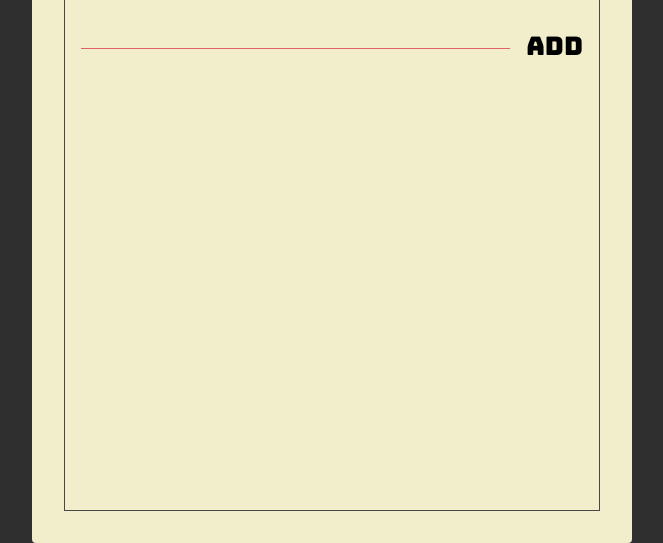
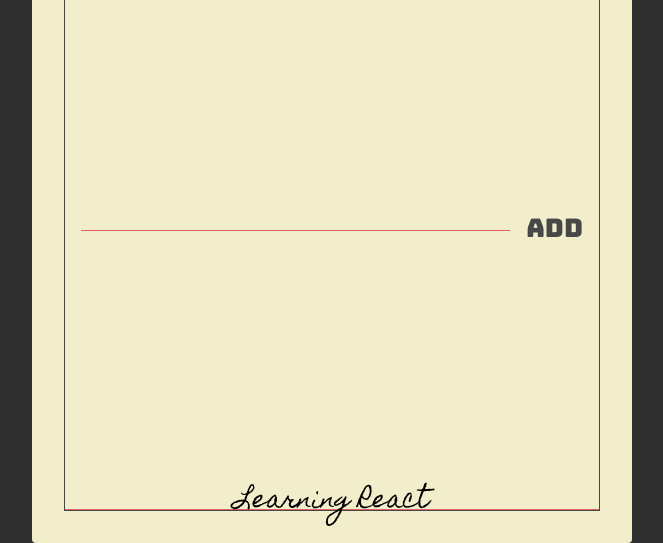
Before and after one commit to adityanofan/html-course, a website: page index.html in a window 1280 px wide. Shown: the part 257-800 px from the top of the page, without its empty margins (308-971 px from the left). Drawn offline with Linux system fonts and the light colour scheme.

Commit message:
membuat main class todos

```diff
--- a/index.html
+++ b/index.html
@@ -22,7 +22,7 @@
     <div class="container">
       <div class="frame">
         <section class="header">
-          <button class="header-btn">Add</button>
+          <button class="header-btn main-black-color">Add</button>
           <h1 class="header-title">Todo Lists</h1>
           <button class="header-btn main-red-color">Clear</button>
         </section>
@@ -30,8 +30,14 @@
         <section class="add">
           <form class="add-form">
             <input type="text" class="add-input" />
-            <button class="add-btn">Add</button>
+            <button class="add-btn main-black-color">Add</button>
           </form>
+        </section>
+
+        <section class="todos">
+          <class class="todo">
+            <span class="todo-text">Learning React</span>
+          </class>
         </section>
       </div>
     </div>
--- a/style.css
+++ b/style.css
@@ -4,10 +4,15 @@
 
 :root {
   --main-red-color: #e06262;
+  --main-black-color: #484848;
 }
 
 .main-red-color {
   color: var(--main-red-color);
+}
+
+.main-black-color {
+  color: var(--main-black-color);
 }
 
 html {
@@ -38,11 +43,12 @@ html {
 }
 
 .frame {
-  border: 1px solid #484848;
+  border: 1px solid var(--main-black-color);
   height: 100%;
 
   display: flex;
   flex-direction: column;
+  justify-content: space-between;
 }
 
 .header {
@@ -54,6 +60,7 @@ html {
   flex: 1;
   text-align: center;
 
+  color: var(--main-black-color);
   font-size: 3.6rem;
   font-family: "homemade apple", sans-serif;
   text-transform: lowercase;
@@ -69,6 +76,14 @@ html {
   background: unset;
   border: unset;
   outline: unset;
+}
+
+.header-btn.main-red-color :active {
+  text-shadow: 1px 1px 2px var(--main-red-color);
+}
+
+.header-btn.main-black-color :active {
+  text-shadow: 1px 1px 2px var(--main-black-color);
 }
 
 .add {
@@ -107,3 +122,32 @@ html {
   border: unset;
   outline: unset;
 }
+
+.add-btn.main-black-color :active {
+  text-shadow: 1px 1px 2px var(--main-black-color);
+}
+
+.todos {
+  display: flex;
+  flex-direction: column;
+}
+
+.todo {
+  position: relative;
+
+  flex: 1 0 auto;
+  text-align: center;
+
+  min-height: 34px;
+  margin: 16px 0 0;
+  font-family: "Homemade Apple", sans-serif;
+  font-size: 24px;
+
+  border-bottom: 1px solid var(--main-red-color);
+}
+
+.todo-text {
+  position: absolute;
+  left: 50%;
+  transform: translate(-50%);
+}
```
